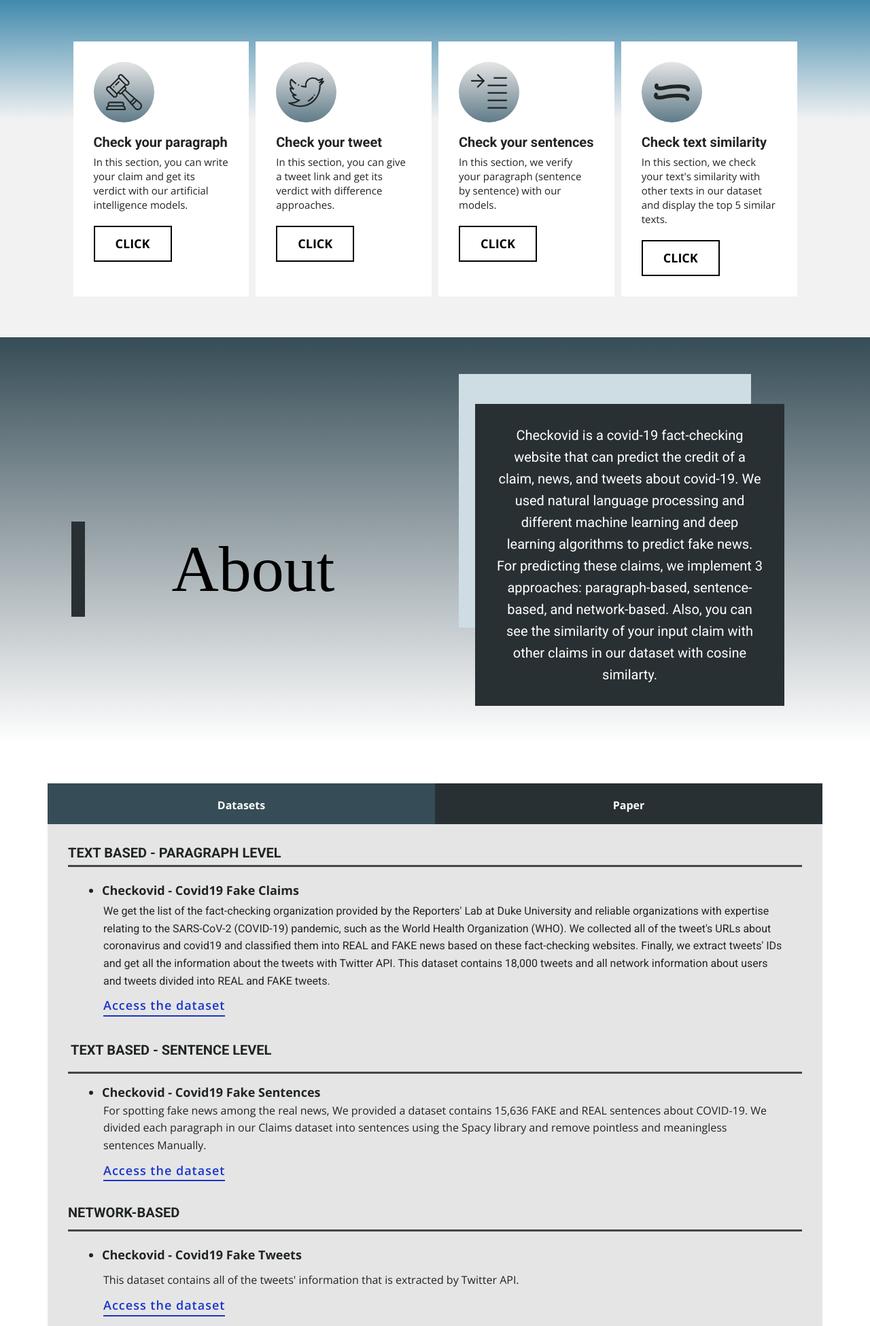
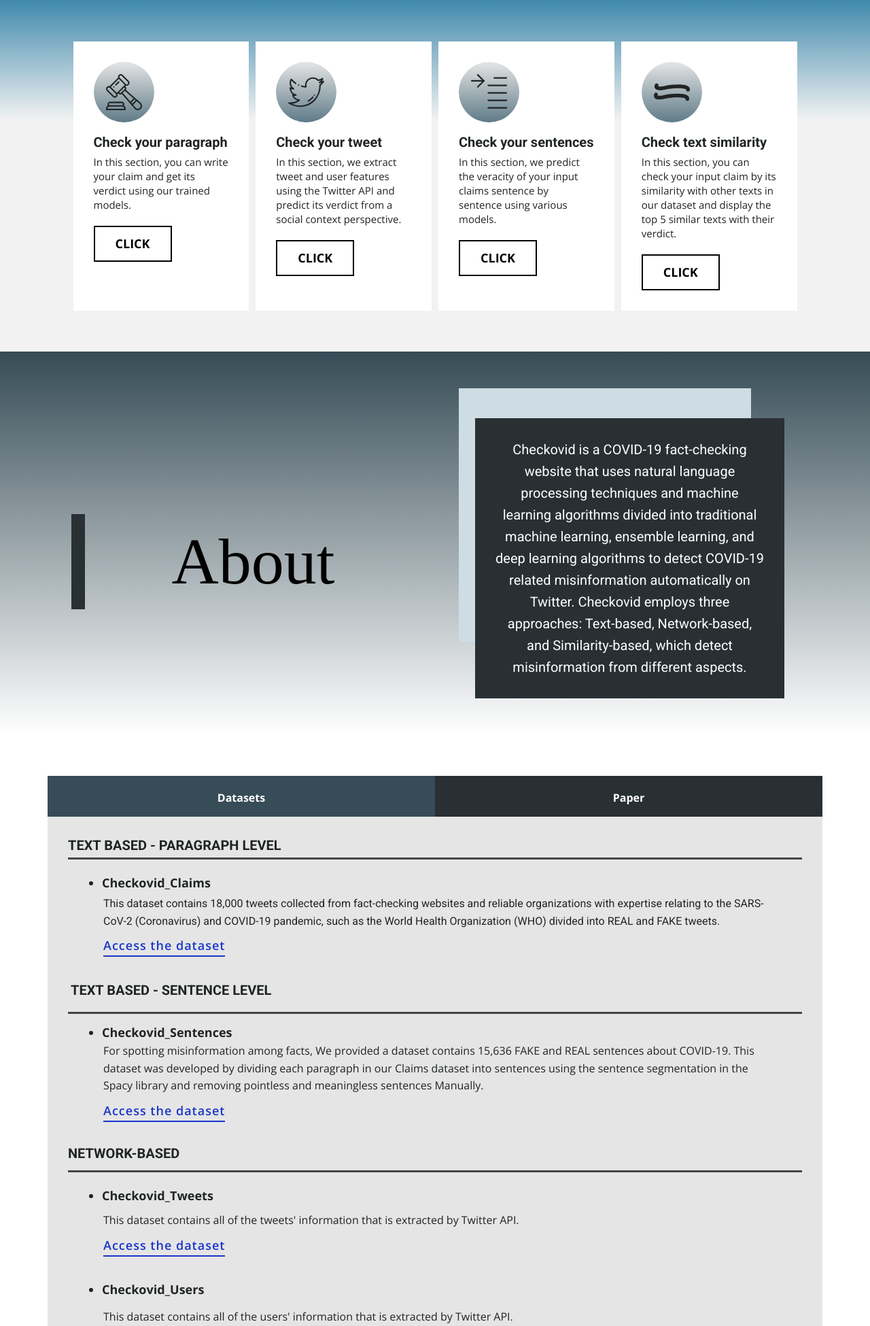
Before and after one commit to sajaddadgar/Checkovid, a Django app: page / in a window 1280 px wide. Shown: the part 785-2735 px from the top of the page at 68% size. Run offline with Django 3.2, Linux system fonts and the light colour scheme; parts of the project's set-up code (start-up, migrations or seed data) failed here and were passed over.

Commit message:
Modify homepage's text

```diff
--- a/templates/Homepage.html
+++ b/templates/Homepage.html
@@ -9,33 +9,32 @@
     <link rel="stylesheet" href="{% static '/css/Homepage.css' %}" media="screen">
     <script class="u-script" type="text/javascript" src="{% static '/js/jquery.js' %}" defer=""></script>
     <script class="u-script" type="text/javascript" src="{% static '/js/page.js' %}" defer=""></script>
-    {#    <link id="u-theme-google-font" rel="stylesheet">#}
     <link id="u-theme-google-font" rel="stylesheet"
           href="https://fonts.googleapis.com/css?family=Roboto:100,100i,300,300i,400,400i,500,500i,700,700i,900,900i|Open+Sans:300,300i,400,400i,600,600i,700,700i,800,800i">
     <link id="u-page-google-font" rel="stylesheet"
           href="https://fonts.googleapis.com/css?family=Oswald:200,300,400,500,600,700|Oswald:200,300,400,500,600,700">
     <link rel="icon" href="{% static 'image/logo1.png' %}">
 
-    <style>
-
-        #loading {
-            position: fixed;
-            width: 100%;
-        {#left: 50%;#} height: 100vh;
-            background: #009adc url("{% static 'image/loader.gif' %}") no-repeat center;
-
-            z-index: 99999;
-        }
-
-    </style>
+    {#    <style>#}
+    {##}
+    {#        #loading {#}
+    {#            position: fixed;#}
+    {#            width: 100%;#}
+    {#        left: 50%; height: 100vh;#}
+    {#            background: #009adc url("{% static 'image/loader.gif' %}") no-repeat center;#}
+    {##}
+    {#            z-index: 99999;#}
+    {#        }#}
+    {##}
+    {#    </style>#}
 
 
 </head>
 
+{#onload="preload_function()"#}
+<body class="u-body">
 
-<body class="u-body" onload="preload_function()">
-
-<div id="loading"></div>
+{#<div id="loading"></div>#}
 
 <header class="u-clearfix u-gradient u-header u-header" id="sec-a060">
     <nav class="u-align-left u-menu u-menu-dropdown u-offcanvas u-menu-1">
@@ -163,8 +162,8 @@
 </g>
 </g></svg></span>
                 <h4 class="u-custom-font u-text u-text-1">Check your paragraph</h4>
-                <p class="u-text u-text-2">In this section, you can write your claim and get its verdict with our
-                    artificial intelligence&nbsp;models.</p>
+                <p class="u-text u-text-2">In this section, you can write your claim and get its verdict using our
+                    trained models.</p>
                 <a href="{% url 'fakenews:claim' %}"
                    class="u-border-2 u-border-black u-btn u-button-style u-hover-palette-2-dark-2 u-text-black u-text-hover-white u-btn-1">CLICK</a>
             </div>
@@ -191,8 +190,9 @@
 </g></svg></span>
                 <h4 class="u-custom-font u-text u-text-3">Check your tweet<br>
                 </h4>
-                <p class="u-text u-text-4">In this section, you can give a tweet link and get its verdict with
-                    difference approaches.</p>
+                <p class="u-text u-text-4">In this section, we extract tweet and user features using the Twitter API and
+                    predict its verdict from a social context perspective.
+                </p>
                 <a href="{% url 'fakenews:tweet' %}"
                    class="u-border-2 u-border-black u-btn u-button-style u-hover-palette-2-dark-2 u-text-black u-text-hover-white u-btn-2">CLICK</a>
             </div>
@@ -219,8 +219,8 @@
 </g><g><path d="m4.5 9c-.128 0-.256-.049-.354-.146-.195-.195-.195-.512 0-.707l3.647-3.647-3.647-3.646c-.195-.195-.195-.512 0-.707s.512-.195.707 0l4 4c.195.195.195.512 0 .707l-4 4c-.097.097-.225.146-.353.146z"></path>
 </g></svg></span>
                 <h4 class="u-custom-font u-text u-text-5">Check your sentences</h4>
-                <p class="u-text u-text-6">In this section, we verify your paragraph (sentence by sentence) with our
-                    models.</p>
+                <p class="u-text u-text-6">In this section, we predict the veracity of your input claims sentence by
+                    sentence using various models.</p>
                 <a href="{% url 'fakenews:sentence' %}"
                    class="u-border-2 u-border-black u-btn u-button-style u-hover-palette-2-dark-2 u-none u-text-black u-text-hover-white u-btn-3">CLICK</a>
             </div>
@@ -241,8 +241,10 @@
 </g>
 </g></svg></span>
                 <h4 class="u-custom-font u-text u-text-7">Check text similarity</h4>
-                <p class="u-text u-text-8">In this section, we check your text's similarity with other texts in our
-                    dataset and display the top 5 similar texts.</p>
+                <p class="u-text u-text-8">In this section, you can check your input claim by its similarity with other
+                    texts in our dataset and display the top 5 similar texts with their verdict.
+
+                </p>
                 <a href="{% url 'fakenews:similarity' %}"
                    class="u-border-2 u-border-black u-btn u-button-style u-hover-palette-2-dark-2 u-none u-text-black u-text-hover-white u-btn-4">CLICK</a>
             </div>
@@ -258,12 +260,12 @@
         <div class="u-palette-2-light-2 u-shape u-shape-rectangle u-shape-1"></div>
         <div class="u-align-center u-container-style u-group u-palette-2-dark-3 u-shape-rectangle u-group-1">
             <div class="u-container-layout u-valign-middle-lg u-valign-middle-md u-valign-middle-sm u-valign-middle-xl u-container-layout-1">
-                <p class="u-custom-font u-heading-font u-text u-text-1">Checkovid is a covid-19 fact-checking website
-                    that can predict the credit of a claim, news, and tweets about covid-19. We used natural language
-                    processing and different machine learning and deep learning algorithms to predict fake news. For
-                    predicting these claims, we implement 3 approaches: paragraph-based, sentence-based, and
-                    network-based. Also, you can see the similarity of your input claim with other claims in our dataset
-                    with cosine similarty.</p>
+                <p class="u-custom-font u-heading-font u-text u-text-1">Checkovid is a COVID-19 fact-checking website
+                    that uses natural language processing techniques and machine learning algorithms divided into
+                    traditional machine learning, ensemble learning, and deep learning algorithms to detect COVID-19
+                    related misinformation automatically on Twitter. Checkovid employs three approaches: Text-based,
+                    Network-based,
+                    and Similarity-based, which detect misinformation from different aspects.</p>
             </div>
         </div>
         <blockquote class="u-align-center-sm u-align-center-xs u-indent-0 u-text u-text-2">About</blockquote>
@@ -292,17 +294,13 @@
                         <div class="u-align-left u-border-3 u-border-grey-dark-1 u-line u-line-horizontal u-line-1"></div>
                         <ul class="u-text u-text-2">
                             <li>
-                                <span style="font-weight: 700;">Checkovid - Covid19 Fake Claims</span>
+                                <span style="font-weight: 700;">Checkovid_Claims</span>
                             </li>
                         </ul>
-                        <p class="u-custom-font u-heading-font u-text u-text-3">We get the list of the fact-checking
-                            organization provided by the Reporters' Lab at Duke University and reliable organizations
-                            with expertise relating to the SARS-CoV-2 (COVID-19) pandemic, such as the World Health
-                            Organization (WHO). We collected all of the tweet's URLs about coronavirus and covid19 and
-                            classified them into REAL and FAKE news based on these fact-checking websites. Finally, we
-                            extract tweets' IDs and get all the information about the tweets with Twitter API. This
-                            dataset contains 18,000 tweets and all network information about users and tweets divided
-                            into REAL and FAKE tweets.<br>
+                        <p class="u-custom-font u-heading-font u-text u-text-3">This dataset contains 18,000 tweets
+                            collected from fact-checking websites and reliable organizations with expertise relating to
+                            the SARS-CoV-2 (Coronavirus) and COVID-19 pandemic, such as the World Health Organization
+                            (WHO) divided into REAL and FAKE tweets.<br>
                         </p>
                         <a href="https://docs.google.com/spreadsheets/d/1VBvjYBXWgZiaKA_judJ3R-8K-Z4oUhTQuKlCr3rU6Ac/edit?usp=sharing"
                            class="u-active-none u-border-2 u-border-custom-color-5 u-btn u-btn-rectangle u-button-style u-hover-none u-none u-btn-1"
@@ -311,13 +309,13 @@
                         <div class="u-border-3 u-border-grey-dark-1 u-expanded-width u-line u-line-horizontal u-line-2"></div>
                         <ul class="u-text u-text-5">
                             <li style="">
-                                <span style="font-weight: 700;">Checkovid - Covid19 Fake Sentences</span>
+                                <span style="font-weight: 700;">Checkovid_Sentences</span>
                             </li>
                         </ul>
-                        <p class="u-text u-text-6">For spotting fake news among the real news, We provided a dataset
-                            contains 15,636 FAKE and REAL sentences about COVID-19. We divided each paragraph in our
-                            Claims dataset into sentences using the Spacy library and remove pointless and meaningless
-                            sentences Manually.</p>
+                        <p class="u-text u-text-6">For spotting misinformation among facts, We provided a dataset
+                            contains 15,636 FAKE and REAL sentences about COVID-19. This dataset was developed by
+                            dividing each paragraph in our Claims dataset into sentences using the sentence segmentation
+                            in the Spacy library and removing pointless and meaningless sentences Manually.</p>
                         <a href="https://docs.google.com/spreadsheets/d/17iCCcOq1QfrfDJ0bJF0RLe4vhC5uytOBSL426Tm_v00/edit?usp=sharing"
                            class="u-active-none u-border-2 u-border-custom-color-5 u-btn u-btn-rectangle u-button-style u-hover-none u-none u-btn-2"
                            target="_blank">Access the dataset</a>
@@ -325,7 +323,7 @@
                         <div class="u-border-3 u-border-grey-dark-1 u-expanded-width u-line u-line-horizontal u-line-3"></div>
                         <ul class="u-text u-text-8">
                             <li style="">
-                                <span style="font-weight: 700;">Checkovid - Covid19 Fake Tweets</span>
+                                <span style="font-weight: 700;">Checkovid_Tweets</span>
                             </li>
                         </ul>
                         <p class="u-text u-text-9">This dataset contains all of the tweets' information that is
@@ -335,7 +333,7 @@
                            target="_blank">Access the dataset</a>
                         <ul class="u-text u-text-10">
                             <li style="">
-                                <span style="font-weight: 700;">Checkovid - Covid19 Fake Users</span>
+                                <span style="font-weight: 700;">Checkovid_Users</span>
                             </li>
                         </ul>
                         <p class="u-text u-text-11">This dataset contains all of the users' information that is
@@ -345,14 +343,13 @@
                            target="_blank">Access the dataset</a>
                         <ul class="u-text u-text-12">
                             <li style="">
-                                <span style="font-weight: 700;">Checkovid - Covid19 Fake News in Twitter</span>
+                                <span style="font-weight: 700;">Checkovid_Twitter</span>
                             </li>
                         </ul>
-                        <p class="u-text u-text-13">We extracted 42 features from the above two datasets that show
-                            different information about REAL and FAKE tweets and Twitter users, such as retweet count,
-                            date, text stop words percent. This dataset contains 18,000 tweets and users' information
-                            extracted from the Twitter api API created based on its text and users' engagement.</p>
-                        <a href="https://docs.google.com/spreadsheets/d/1U2k4IZkdtllsABaAUx0lcv3kXZEVCzZw_F8Gizol1H0/edit?usp=sharing"
+                        <p class="u-text u-text-13">We extracted 43 features from the two above datasets that contain
+                            different tweet characteristics and user engagements, such as linguistic features and social
+                            context features.</p>
+                        <a href="https://docs.google.com/spreadsheets/d/1pV6oMV1QT4DawpyULnoMwetm4o3-EAD9eY5nBrtxhMQ/edit?usp=sharing"
                            class="u-active-none u-border-2 u-border-custom-color-5 u-btn u-btn-rectangle u-button-style u-hover-none u-none u-btn-5"
                            target="_blank">Access the dataset</a>
                     </div>
@@ -433,16 +430,16 @@
     </span>
 
 
-<script>
-
-    var preloader = document.getElementById('loading');
-
-    function preload_function() {
-        preloader.style.display = 'none'
-    }
-
-
-</script>
+{#<script>#}
+{##}
+{#    var preloader = document.getElementById('loading');#}
+{##}
+{#    function preload_function() {#}
+{#        preloader.style.display = 'none'#}
+{#    }#}
+{##}
+{##}
+{#</script>#}
 
 </body>
 </html>
```
